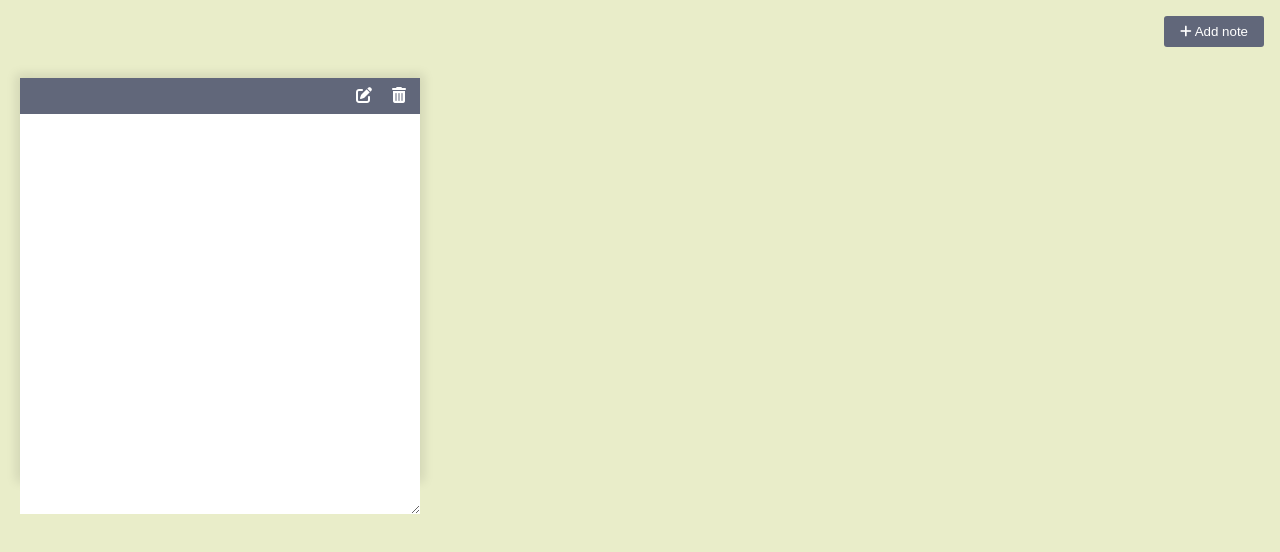
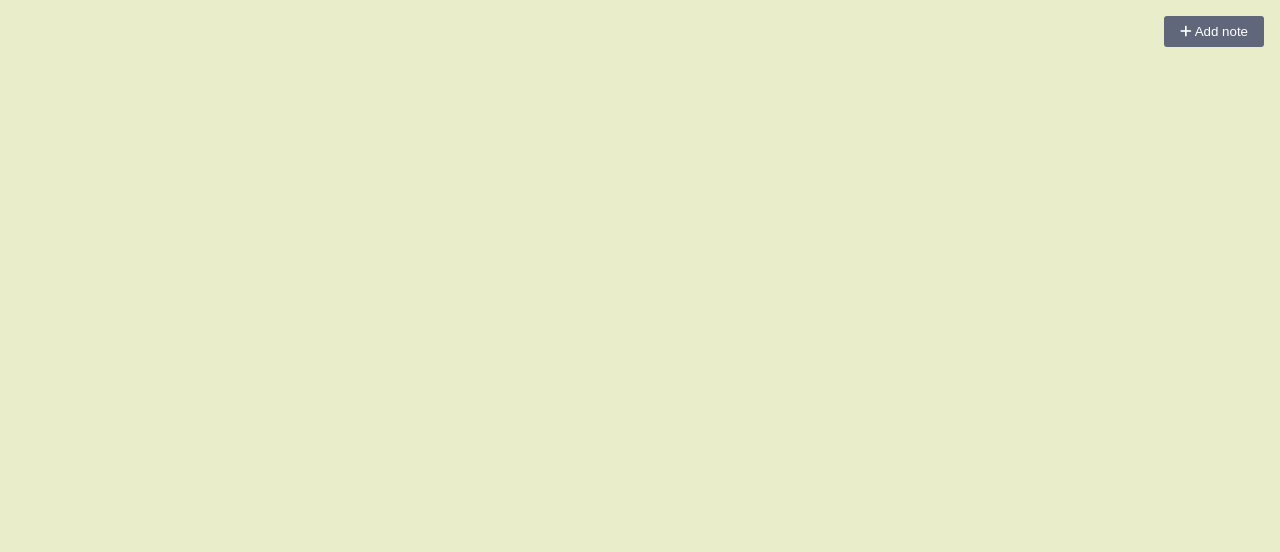
Before and after one commit to IqbalAhmadi/Note-App, a plain HTML site: page index.html in a window 1280 px wide. Drawn offline with nearby package versions, Linux system fonts and the light colour scheme.

Commit message:
deleted the hardcoded card

```diff
--- a/index.html
+++ b/index.html
@@ -13,17 +13,6 @@
       <i class="fas fa-plus"></i> Add note
     </button>
 
-    <div class="note">
-      <div class="tools">
-        <button class="edit"><i class="fas fa-edit"></i></button>
-        <button class="delete"><i class="fas fa-trash-alt"></i></button>
-
-      </div>
-
-      <div class="hidden"></div>
-      <textarea></textarea>
-    </div>
-
 
     <script src="https://cdnjs.cloudflare.com/ajax/libs/marked/7.0.1/marked.min.js" integrity="sha512-FHU3gUf70mvgIl4tnPvBmDSNmHremjYCCMsNlmuYQCytJUPOADAPjNoh7ifa/q7itNprzJnMjPMoDX2yZFNVhw==" crossorigin="anonymous" referrerpolicy="no-referrer"></script>
     <script src="script.js"></script>
```
